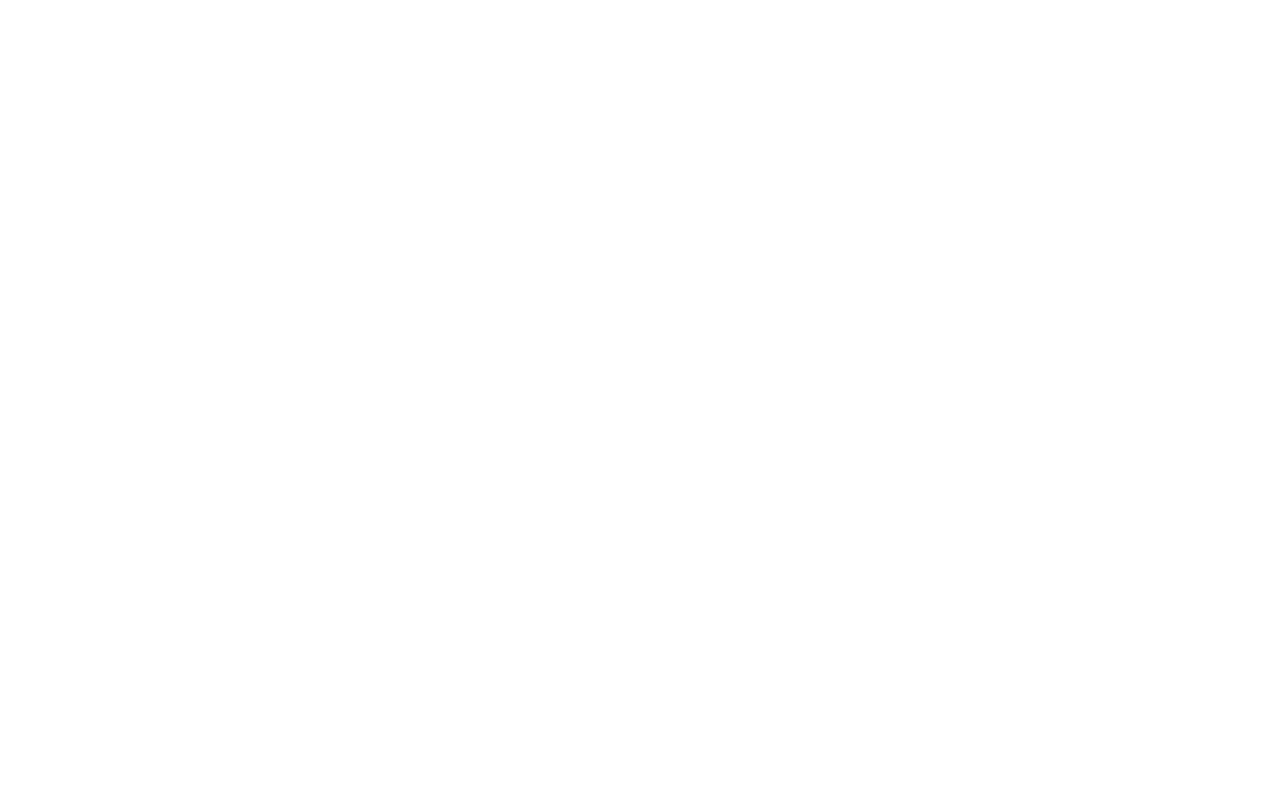
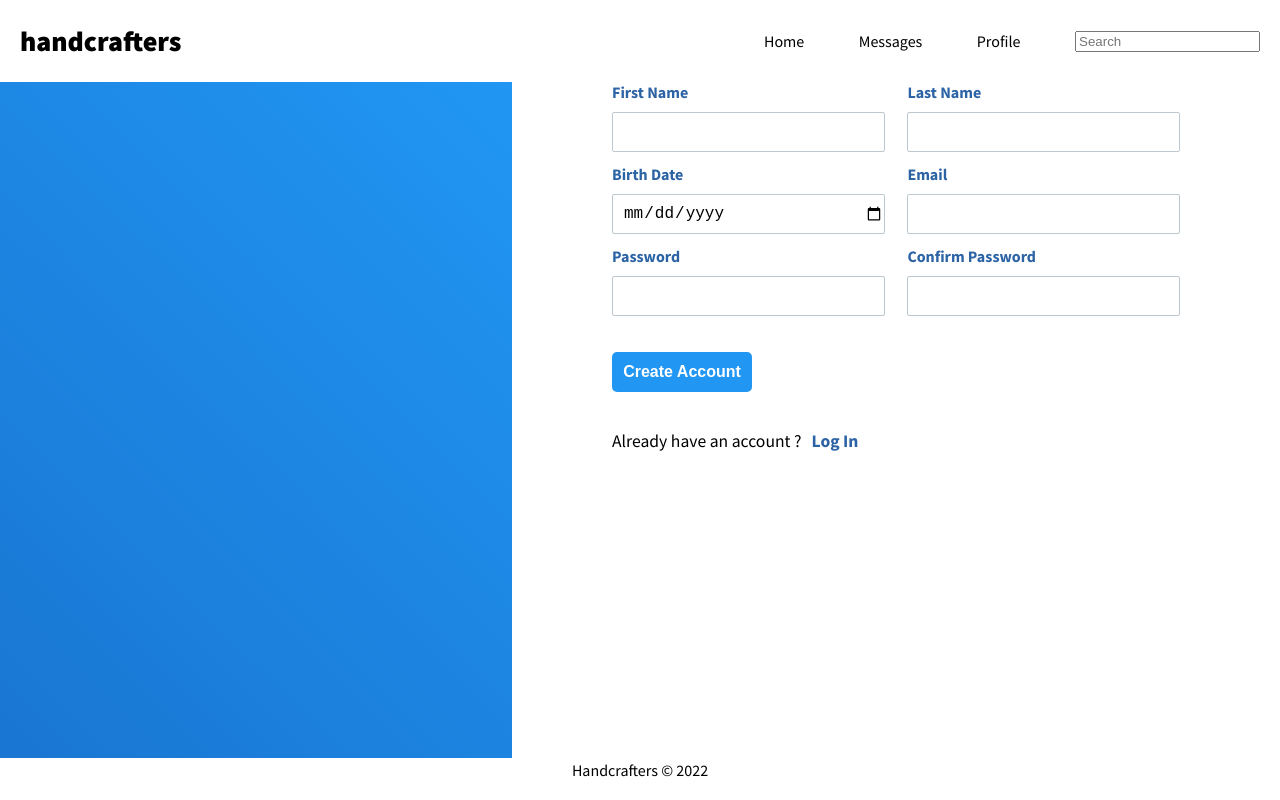
Before and after one commit to m2lovric/handcrafters, a React (Create React App) app in the folder Frontend/: page /signup in a window 1280 px wide. Before the commit this address had no page. Built offline with nearby package versions, Linux system fonts and the light colour scheme.

Commit message:
Add Signup page

```diff
--- a/Frontend/package.json
+++ b/Frontend/package.json
@@ -10,6 +10,7 @@
     "@types/node": "^16.11.21",
     "@types/react": "^17.0.38",
     "@types/react-dom": "^17.0.11",
+    "axios": "^0.25.0",
     "react": "^17.0.2",
     "react-dom": "^17.0.2",
     "react-router-dom": "^6.2.1",
--- a/Frontend/src/App.tsx
+++ b/Frontend/src/App.tsx
@@ -1,5 +1,6 @@
 import { Layout } from './components/Layout';
-import './App.scss';
+import './sass/pages/App.scss';
+import { Link } from 'react-router-dom';
 
 function App() {
   return (
@@ -40,9 +41,8 @@
         </section>
         <section className='registration'>
           <form className='login form'>
-            <h1>Login</h1>
             <input type='text' name='username' id='' placeholder='Username' />
-            <input type='text' name='password' id='' placeholder='Password' />
+            <input type='password' name='password' placeholder='Password' />
             <button type='submit' className='form--btn btn-blue'>
               Log in
             </button>
@@ -52,14 +52,9 @@
             <p>or</p>
             <div className='line'></div>
           </section>
-          <form className='signup form'>
-            <h1>Signup</h1>
-            <input type='text' name='username' id='' placeholder='Username' />
-            <input type='text' name='password' id='' placeholder='Password' />
-            <button type='submit' className='form--btn btn-blue'>
-              Sign up
-            </button>
-          </form>
+          <Link to='/signup' className='btn-signup'>
+            Sign Up
+          </Link>
         </section>
       </main>
     </Layout>
--- /dev/null
+++ b/Frontend/src/SignUp.tsx
@@ -0,0 +1,102 @@
+import { useEffect } from 'react';
+import { Link } from 'react-router-dom';
+import { Layout } from './components/Layout';
+import './sass/pages/SignUp.scss';
+import axios from 'axios';
+
+// interface IUser {
+//   name: string;
+//   surname: string;
+//   birth_date: string;
+//   email: string;
+//   password: string;
+// }
+
+const SignUp = () => {
+  useEffect(() => {
+    const signupForm: HTMLFormElement = document.querySelector('.form')!;
+    const nameInput: HTMLInputElement = document.querySelector('.name')!;
+    const surnameInput: HTMLInputElement = document.querySelector('.lastname')!;
+    const birthDateInput: HTMLInputElement = document.querySelector('.date')!;
+    const emailInput: HTMLInputElement = document.querySelector('.email')!;
+    const passwordInput: HTMLInputElement =
+      document.querySelector('.password')!;
+
+    signupForm.addEventListener('submit', (e) => {
+      e.preventDefault();
+
+      axios({
+        method: 'post',
+        url: 'http://localhost:8008/users/',
+        headers: {
+          'Access-Control-Allow-Origin': 'http://127.0.0.1:3000/',
+          'Content-Type': 'application/json',
+        },
+        data: {
+          name: nameInput.value,
+          surname: surnameInput.value,
+          birth_date: birthDateInput.value.toString(),
+          email: emailInput.value,
+          password: passwordInput.value,
+        },
+      }).then((res) => {
+        console.log(res.data.headers);
+        signupForm.reset();
+      });
+    });
+  }, []);
+
+  return (
+    <Layout>
+      <section className='signup'>
+        <section className='signup--left'></section>
+        <section className='signup--right'>
+          <form className='form'>
+            <section className='form__section'>
+              <article className='form__section--input'>
+                <label htmlFor='name'>First Name</label>
+                <input type='text' name='name' className='name' />
+              </article>
+
+              <article className='form__section--input'>
+                <label htmlFor='surname'>Last Name</label>
+                <input type='text' name='surname' className='lastname' />
+              </article>
+            </section>
+
+            <section className='form__section'>
+              <article className='form__section--input'>
+                <label htmlFor='date'>Birth Date</label>
+                <input type='date' name='birth-date' className='date' />
+              </article>
+
+              <article className='form__section--input'>
+                <label htmlFor='email'>Email</label>
+                <input type='email' name='email' className='email' />
+              </article>
+            </section>
+
+            <section className='form__section'>
+              <article className='form__section--input'>
+                <label htmlFor='password'>Password</label>
+                <input type='password' name='password' className='password' />
+              </article>
+              <article className='form__section--input'>
+                <label htmlFor='password-confirm'>Confirm Password</label>
+                <input type='password' name='password-confirm' />
+              </article>
+            </section>
+
+            <button className='form--btn'>Create Account</button>
+          </form>
+          <article className='have-acc'>
+            <p>Already have an account ?</p>
+            <Link to='/'>Log In</Link>
+          </article>
+        </section>
+      </section>
+    </Layout>
+  );
+};
+
+export default SignUp;
--- a/Frontend/src/index.tsx
+++ b/Frontend/src/index.tsx
@@ -2,12 +2,14 @@
 import ReactDOM from 'react-dom';
 import App from './App';
 import { BrowserRouter, Routes, Route } from 'react-router-dom';
+import SignUp from './SignUp';
 
 ReactDOM.render(
   <React.StrictMode>
     <BrowserRouter>
       <Routes>
         <Route path='/' element={<App />} />
+        <Route path='/signup' element={<SignUp />} />
       </Routes>
     </BrowserRouter>
   </React.StrictMode>,
--- a/Frontend/src/sass/helpers.scss
+++ b/Frontend/src/sass/helpers.scss
@@ -14,11 +14,18 @@
 
 $Source-Sans-Pro: 'Source Sans Pro', sans-serif;
 
-$green: #1dd1a1;
-$blue: #1e90ff;
+$black: #1a1c17;
+$white-dark: #e9eaea;
+$gray-dark: #424242;
+$gray: #bbc8d0;
+$brown: #987a5d;
+$blue-dark: #2c63a5;
+$blue-darker: #1976d2;
+$blue: #2196f3;
+$green: #23b167;
 
 .btn-blue {
-  height: 30px;
+  height: 40px;
   color: white;
   font-weight: 700;
   background-color: $blue;
--- a/Frontend/src/App.scss
+++ b/Frontend/src/sass/pages/App.scss
@@ -1,4 +1,4 @@
-@import './sass/helpers.scss';
+@import '../helpers.scss';
 
 .app {
   display: flex;
@@ -41,13 +41,30 @@
   padding: 60px 80px;
   display: flex;
   flex-direction: column;
-  align-items: flex-start;
+  align-items: center;
+  justify-content: center;
   box-shadow: #ccc 5px 5px 20px;
   border-radius: 10px;
   margin-top: 40px;
 
   .signup {
     margin-bottom: 20px;
+  }
+
+  .btn-signup {
+    text-decoration: none;
+    @include flex-center();
+    margin-top: 20px;
+    background-color: $green;
+    border: none;
+    border-radius: 2px;
+    font-family: $Source-Sans-Pro;
+    font-size: 1.1rem;
+    font-weight: 700;
+    width: 150px;
+    height: 40px;
+    color: white;
+    cursor: pointer;
   }
 }
 
@@ -60,7 +77,7 @@
   .line {
     width: 40%;
     height: 1px;
-    background-color: #ccc;
+    background-color: $gray;
   }
 }
 
@@ -78,17 +95,22 @@
     height: 40px;
     margin-bottom: 12px;
     box-sizing: border-box;
+    border: 1px solid $gray-dark;
+    border-radius: 2px;
+    padding-left: 10px;
+    font-size: 1rem;
 
     &::placeholder {
       font-size: 1.2rem;
       font-family: $Source-Sans-Pro;
-      font-weight: 200;
+      font-weight: 300;
+      color: $gray;
     }
   }
 
   &--btn {
     width: 100%;
-    height: 30px;
+    height: 40px;
     font-size: 1rem;
     margin-top: 24px;
     cursor: pointer;
--- /dev/null
+++ b/Frontend/src/sass/pages/SignUp.scss
@@ -0,0 +1,74 @@
+@import '../helpers.scss';
+
+.signup {
+  display: flex;
+  width: 100%;
+  height: calc(100vh - 124px);
+
+  &--left {
+    width: 40%;
+    background: linear-gradient(45deg, $blue-darker, $blue);
+  }
+
+  &--right {
+    width: 60%;
+
+    .form {
+      width: 100%;
+      &--btn {
+        background-color: $blue;
+        width: 140px;
+        height: 40px;
+        color: white;
+        border: none;
+        border-radius: 5px;
+        align-self: flex-start;
+        margin-left: 100px;
+        font-weight: 700;
+      }
+
+      &__section {
+        width: 100%;
+        padding: 0 100px;
+        box-sizing: border-box;
+        display: flex;
+        justify-content: space-between;
+
+        &--input {
+          display: flex;
+          flex-direction: column;
+          width: 48%;
+
+          label {
+            color: $gray-dark;
+            font-weight: 700;
+            color: $blue-dark;
+            margin-bottom: 10px;
+          }
+
+          input {
+            border: 1px solid $gray;
+          }
+        }
+      }
+    }
+  }
+
+  .have-acc {
+    display: flex;
+    align-items: center;
+    margin-left: 100px;
+    margin-top: 20px;
+
+    p {
+      font-size: 1.1rem;
+    }
+
+    a {
+      font-size: 1.1rem;
+      color: $blue-dark;
+      font-weight: 700;
+      margin-left: 10px;
+    }
+  }
+}
```
Also changed, not shown: 1 other file (tests, documents, lock files or other folders).
